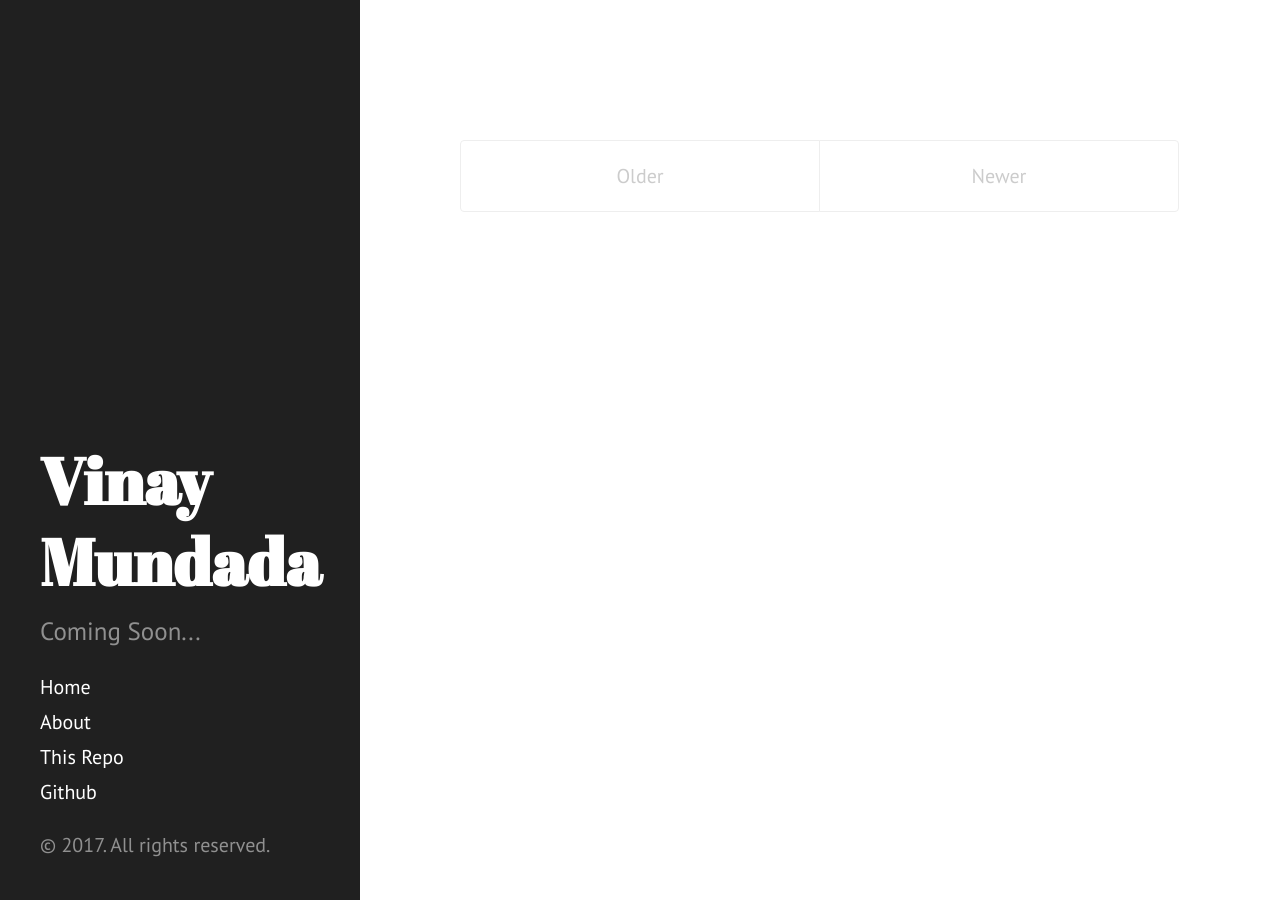
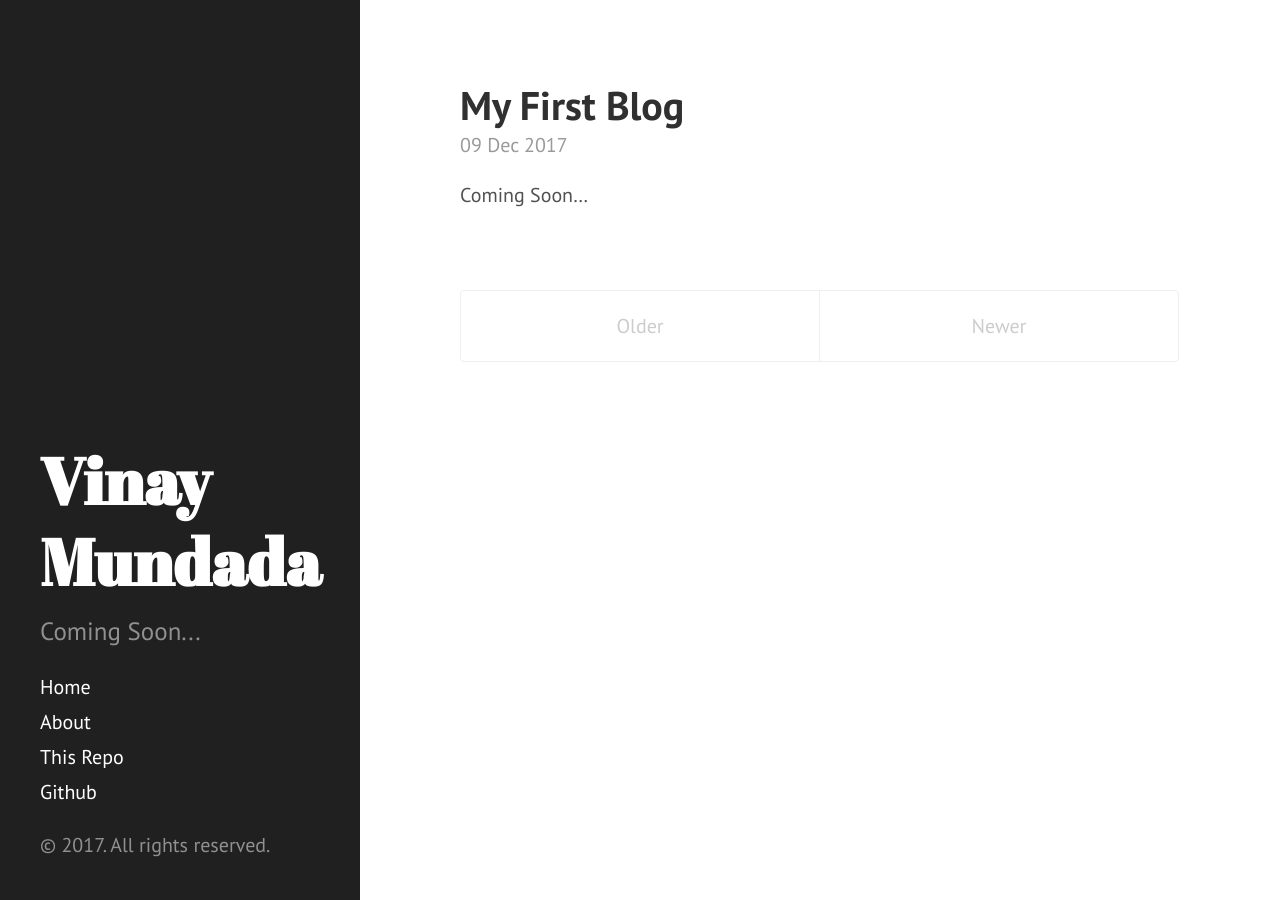
Before and after one commit to vinaymundada27/vinaymundada27.github.io, a Jekyll site: the page built from index.html, in a window 1280 px wide. Built offline with Jekyll 4.4.1, drawn with Linux system fonts in a browser that asks for light colours; Markdown is read by kramdown in place of the engine named in the settings; the list of posts is cut into pages by our own code.

Commit message:
Adding demo post

```diff
--- a/_config.yml
+++ b/_config.yml
@@ -18,7 +18,8 @@ author:
     email :            vinaymundada27@gmail.com
     url   :            https://www.linkedin.com/in/vinaymundada27/
 
-paginate:         1
+paginate:         5
+pages   :         5
 
 # Custom vars
 github:
--- /dev/null
+++ b/_posts/2017-12-09-firstblog.md
@@ -0,0 +1,6 @@
+---
+layout: post
+title: My First Blog
+---
+
+Coming Soon...
```
